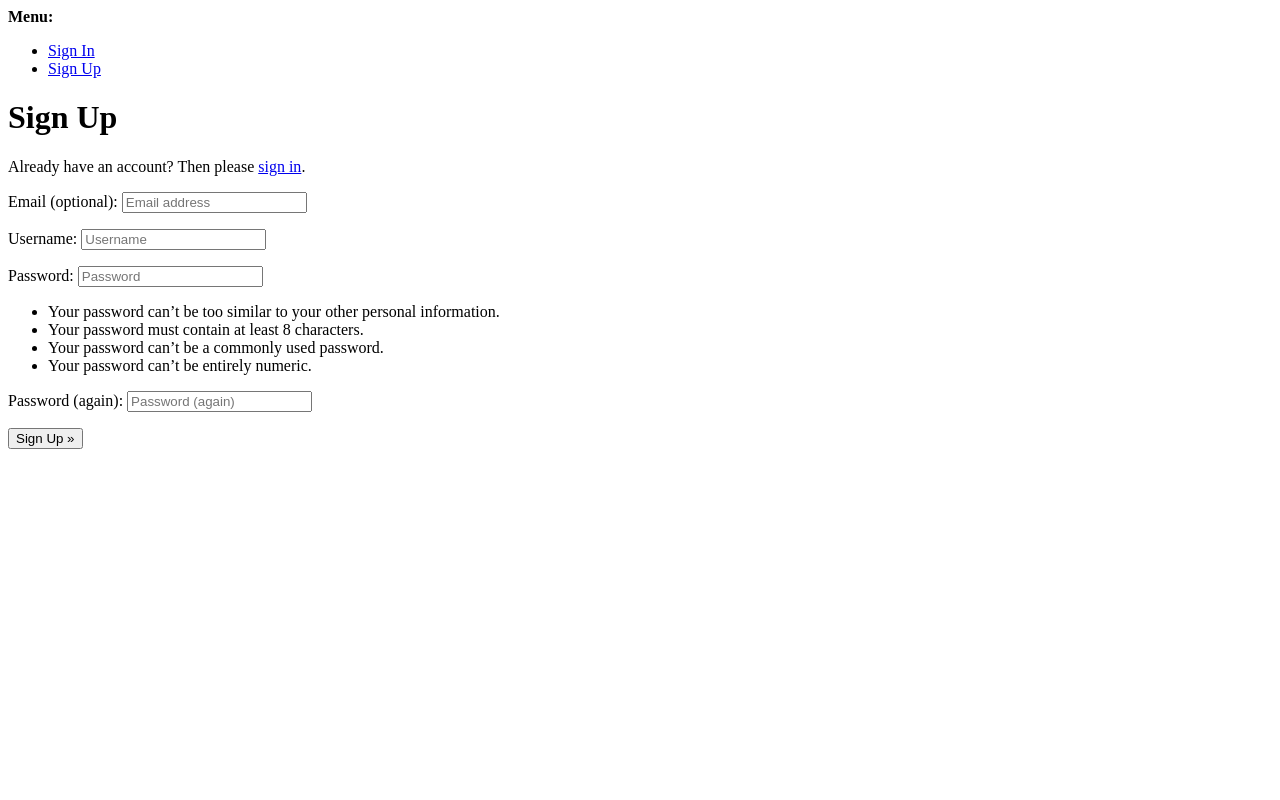
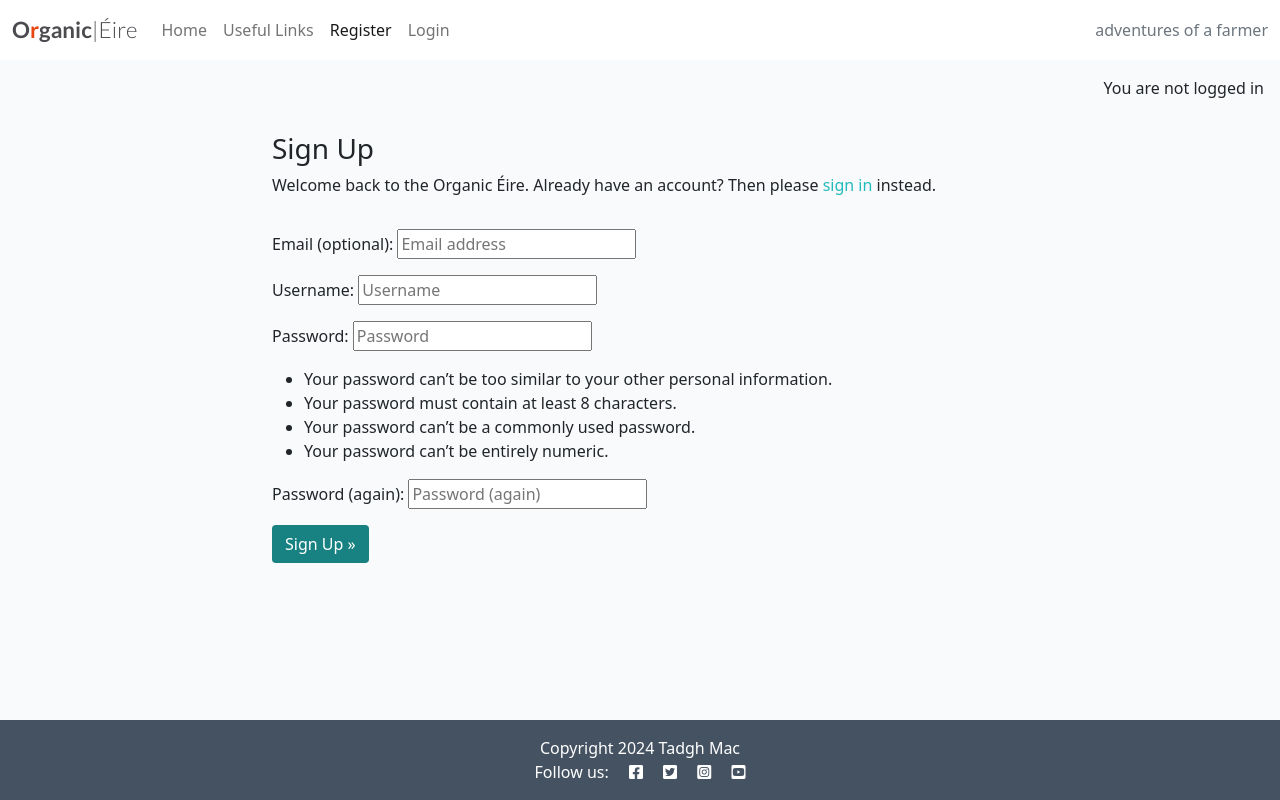
Before and after one commit to TadghMac/Organic-Eire, a Django app: page /accounts/signup/ in a window 1280 px wide. Run offline with Django 4.2, Linux system fonts and the light colour scheme.

Commit message:
add login/out signup css

```diff
--- a/templates/account/signup.html
+++ b/templates/account/signup.html
@@ -1,21 +1,38 @@
-{% extends "account/base.html" %}
+{% extends "base.html" %}
 
 {% load i18n %}
 
-{% block head_title %}{% trans "Signup" %}{% endblock head_title %}
+{% block head_title %}{% trans "Signup" %}{% endblock %}
 
 {% block content %}
-<h1>{% trans "Sign Up" %}</h1>
+<div class="container">
+  <div class="row">
+    <div class="col-md-8 mt-3 offset-md-2">
+      <h3>{% trans "Sign Up" %}</h3>
 
-<p>{% blocktrans %}Already have an account? Then please <a href="{{ login_url }}">sign in</a>.{% endblocktrans %}</p>
+      <p>{% blocktrans %}
+        Welcome back to the Organic Éire.
+        Already have an account? Then please
+        <a class="link" href="{{ login_url }}">sign in</a>
+        instead.
+      {% endblocktrans %}</p>
+    </div>
+  </div>
+  <div class="row">
+    <div class="col-md-8 mt-3 offset-md-2">
+      <form class="signup" id="signup_form" method="post"
+        action="{% url 'account_signup' %}">
+        {% csrf_token %}
+        {{ form.as_p }}
+        {% if redirect_field_value %}
+        <input type="hidden" name="{{ redirect_field_name }}"
+          value="{{ redirect_field_value }}" />
+        {% endif %}
+        <button class="btn btn-signup right" type="submit">
+          {% trans "Sign Up" %} &raquo;</button>
+      </form>
+    </div>
+  </div>
+</div>
 
-<form class="signup" id="signup_form" method="post" action="{% url 'account_signup' %}">
-  {% csrf_token %}
-  {{ form.as_p }}
-  {% if redirect_field_value %}
-  <input type="hidden" name="{{ redirect_field_name }}" value="{{ redirect_field_value }}" />
-  {% endif %}
-  <button type="submit">{% trans "Sign Up" %} &raquo;</button>
-</form>
-
-{% endblock content %}
+{% endblock %}
--- a/templates/base.html
+++ b/templates/base.html
@@ -49,7 +49,7 @@
                     </li>
                     <li class="nav-item">
                         <a class="nav-link {% if request.path == links_url %}active{% endif %}" aria-current="page"
-                            href="{% url 'links' %}">Links</a>
+                            href="{% url 'links' %}">Useful Links</a>
                     </li>
                     {% if user.is_authenticated %}
                     <li class="nav-item">
@@ -75,6 +75,11 @@
     </nav>
 
     <main class="flex-shrink-0 main-bg">
+        {% if user.is_authenticated %}
+        <p class="text-end m-3">You are logged in as {{ user }}</p>
+        {% else %}
+        <p class="text-end m-3">You are not logged in</p>
+        {% endif %}
 
         {% block content %}
         <!-- Content Goes here -->
```
